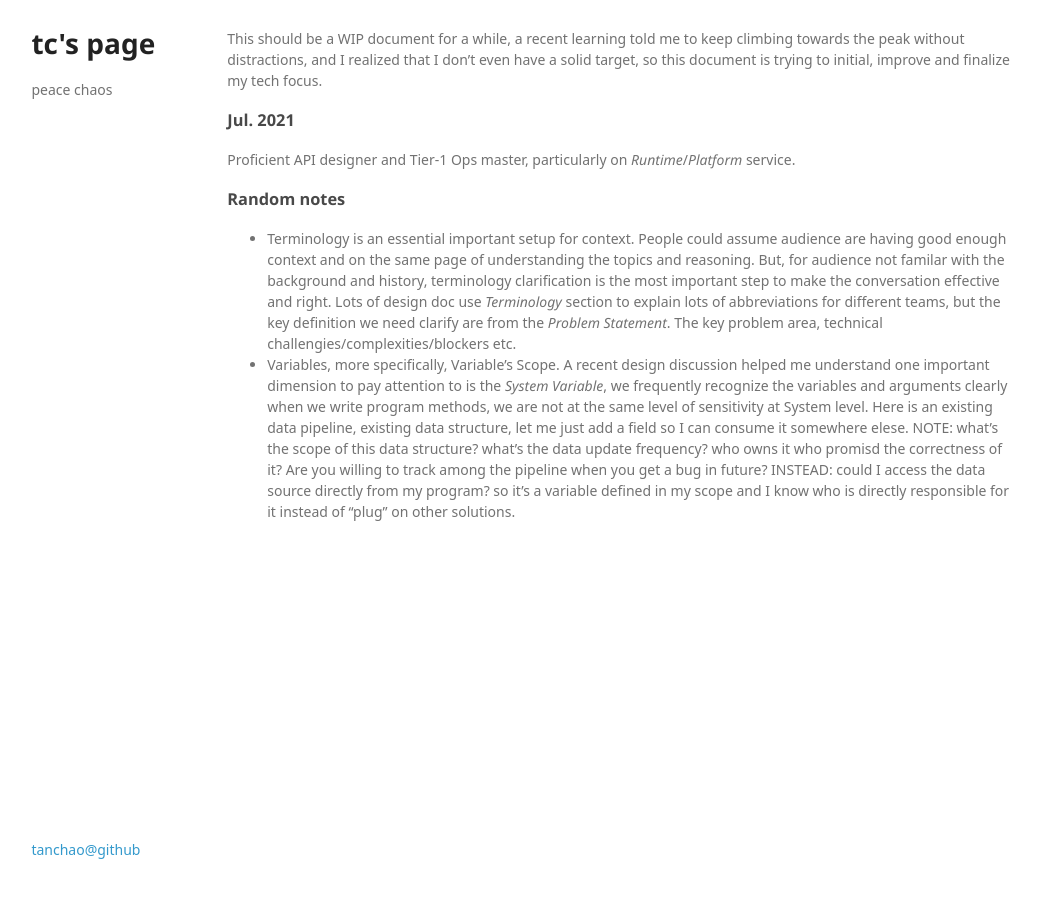
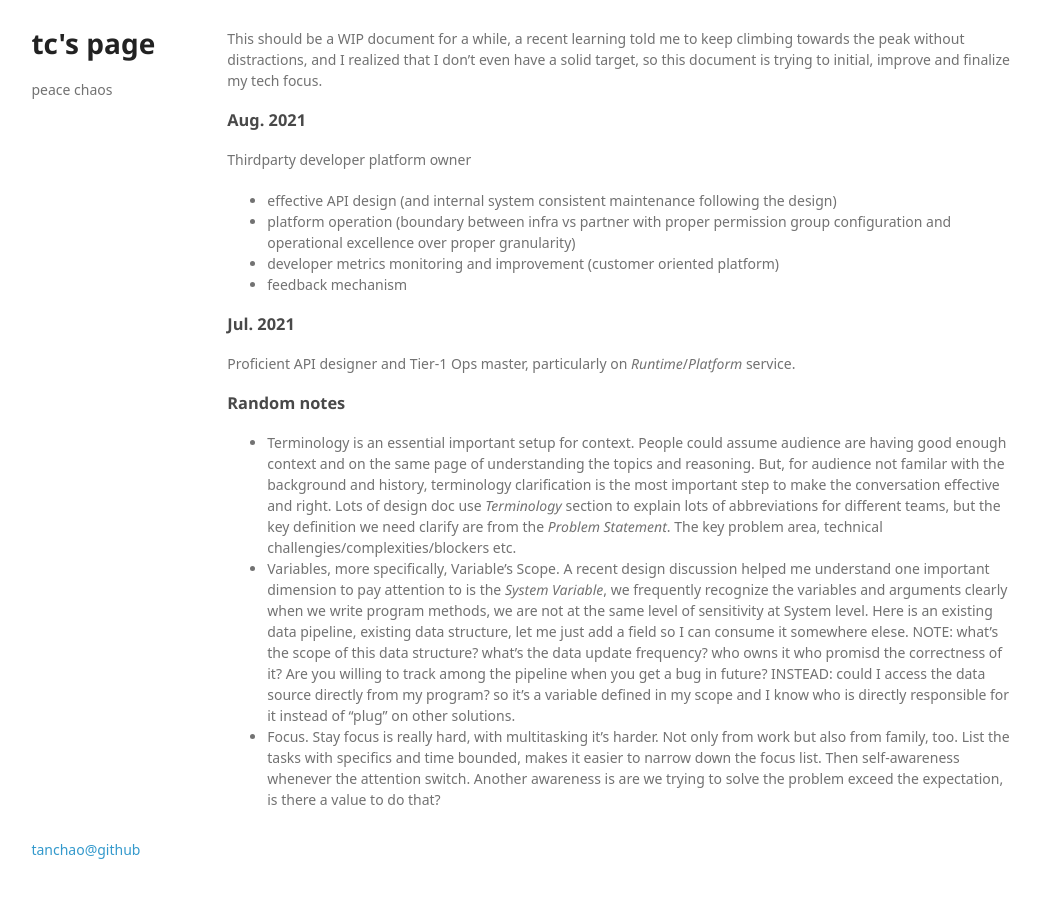
Before and after one commit to tanchao/tanchao.github.io, a Jekyll site: the page built from _posts/2021-07-31-tech-statement.md, in a window 1280 px wide. Shown: the whole page, without its empty margins (119-1160 px from the left). Built offline with Jekyll 4.4.1, drawn with Linux system fonts in a browser that asks for light colours; some web fonts are replaced.

Commit message:
uplpad tech statement

```diff
--- a/_posts/2021-07-31-tech-statement.md
+++ b/_posts/2021-07-31-tech-statement.md
@@ -10,6 +10,14 @@ tags: supertan
 
 This should be a WIP document for a while, a recent learning told me to keep climbing towards the peak without distractions, and I realized that I don't even have a solid target, so this document is trying to initial, improve and finalize my tech focus.
 
+### Aug. 2021
+
+Thirdparty developer platform owner
+  * effective API design (and internal system consistent maintenance following the design)
+  * platform operation (boundary between infra vs partner with proper permission group configuration and operational excellence over proper granularity)
+  * developer metrics monitoring and improvement (customer oriented platform)
+  * feedback mechanism
+
 ### Jul. 2021
 
 Proficient API designer and Tier-1 Ops master, particularly on *Runtime*/*Platform* service.
@@ -18,3 +26,4 @@ Proficient API designer and Tier-1 Ops master, particularly on *Runtime*/*Platfo
 
 * Terminology is an essential important setup for context. People could assume audience are having good enough context and on the same page of understanding the topics and reasoning. But, for audience not familar with the background and history, terminology clarification is the most important step to make the conversation effective and right. Lots of design doc use *Terminology* section to explain lots of abbreviations for different teams, but the key definition we need clarify are from the *Problem Statement*. The key problem area, technical challengies/complexities/blockers etc.
 * Variables, more specifically, Variable's Scope. A recent design discussion helped me understand one important dimension to pay attention to is the *System Variable*, we frequently recognize the variables and arguments clearly when we write program methods, we are not at the same level of sensitivity at System level. Here is an existing data pipeline, existing data structure, let me just add a field so I can consume it somewhere elese. NOTE: what's the scope of this data structure? what's the data update frequency? who owns it who promisd the correctness of it? Are you willing to track among the pipeline when you get a bug in future? INSTEAD: could I access the data source directly from my program? so it's a variable defined in my scope and I know who is directly responsible for it instead of "plug" on other solutions.
+* Focus. Stay focus is really hard, with multitasking it's harder. Not only from work but also from family, too. List the tasks with specifics and time bounded, makes it easier to narrow down the focus list. Then self-awareness whenever the attention switch. Another awareness is are we trying to solve the problem exceed the expectation, is there a value to do that?
```
